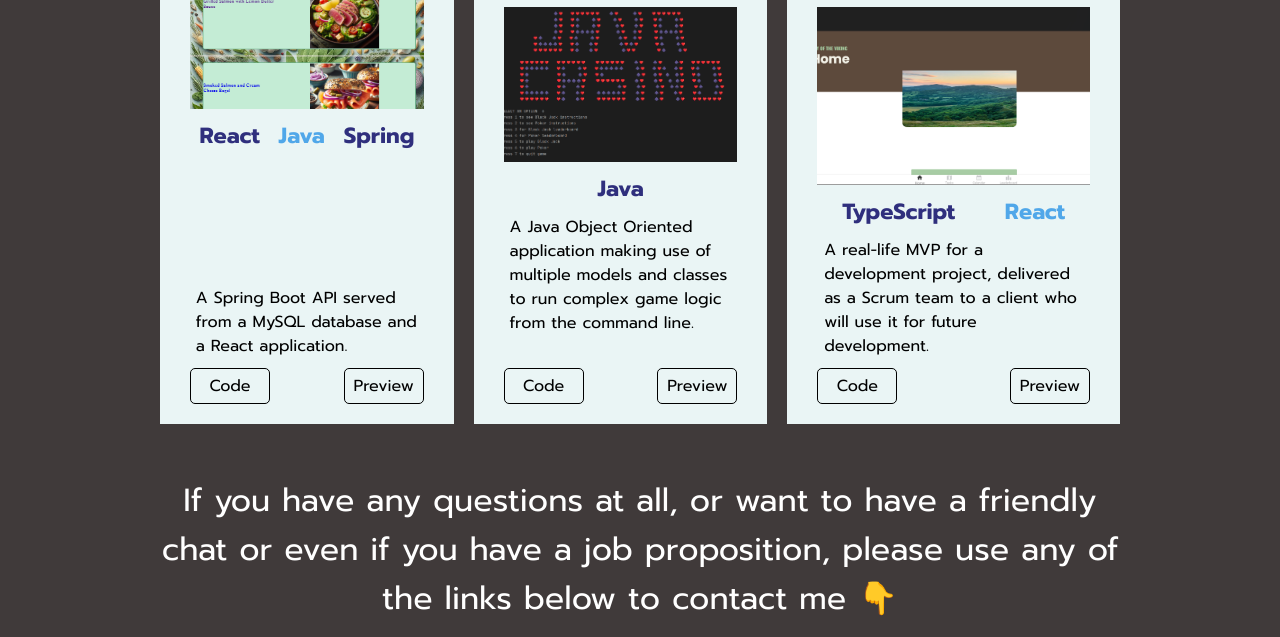
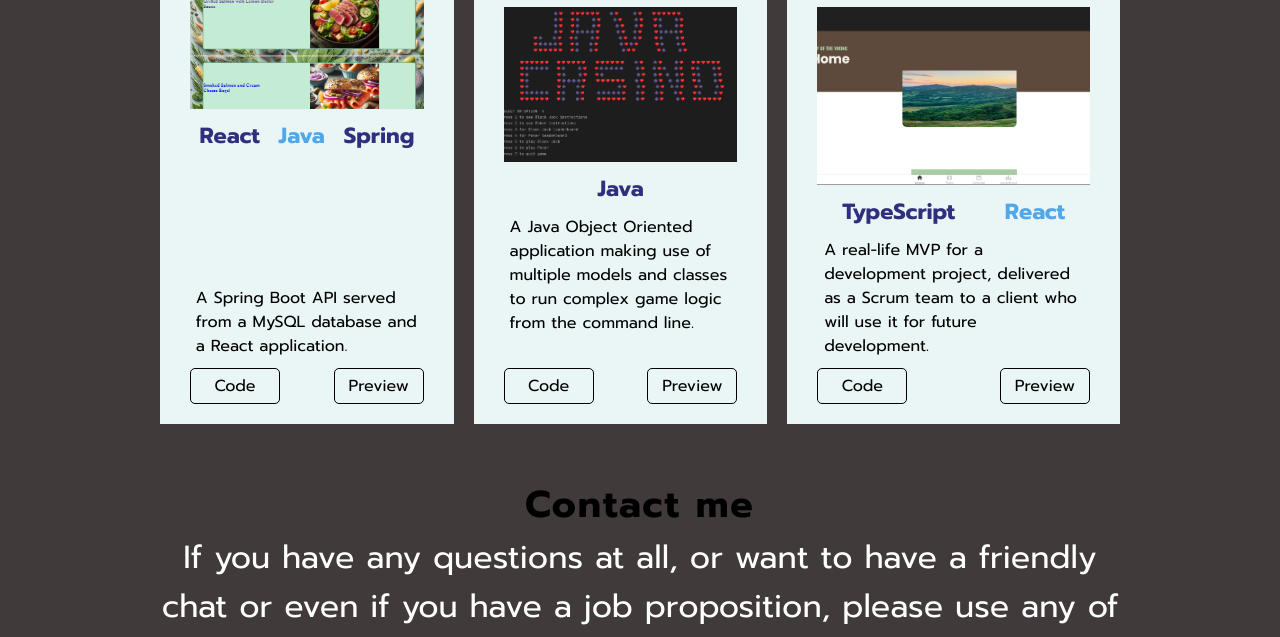
Before and after one commit to PabloJulianRial/my-portfolio, a plain HTML site: page index.html in a window 1280 px wide. Shown: the part 2365-3002 px from the top of the page. Drawn offline with Linux system fonts and the light colour scheme.

Commit message:
fixed preview button

```diff
--- a/index.html
+++ b/index.html
@@ -199,7 +199,9 @@
             </div>
         </section>
 <div class="contact" id="contact">
-    If you have any questions at all, or want to have a friendly chat or even if you have a job proposition, please use any of the links below to contact me 👇
+    <h3 class="contact__head">Contact me</h3>
+    <p>
+    If you have any questions at all, or want to have a friendly chat or even if you have a job proposition, please use any of the links below to contact me 👇</p>
 </div>
     <footer class="footer">
       <div class="footer__links">
--- a/styles/main.scss
+++ b/styles/main.scss
@@ -190,7 +190,7 @@ a:hover {
 
       &--code {
         border: 1px solid black;
-        padding: 3px 30px;
+        padding: 3px;
         border-radius: 5px;
         transition: 0.3s ease-in-out;
         text-decoration: none;
@@ -203,7 +203,7 @@ a:hover {
 
       &--preview {
         border: 1px solid black;
-        padding: 3px 18px;
+        padding: 40px;
         border-radius: 5px;
         transition: 0.3s ease-in-out;
         text-decoration: none;
@@ -223,6 +223,10 @@ a:hover {
   background-color: rgb(64, 58, 58);
   margin: 2rem auto;
   display: none;
+  &__head {
+    color: black;
+    letter-spacing: 2px;
+  }
 }
 .footer {
   margin-top: auto;
@@ -420,7 +424,7 @@ a:hover {
       &__links > * {
         text-align: center;
         padding: 5px;
-        width: 80px;
+        width: 90px;
       }
     }
     margin-bottom: 20px;
```
Also changed, not shown: styles/main.css, 1 other file.
